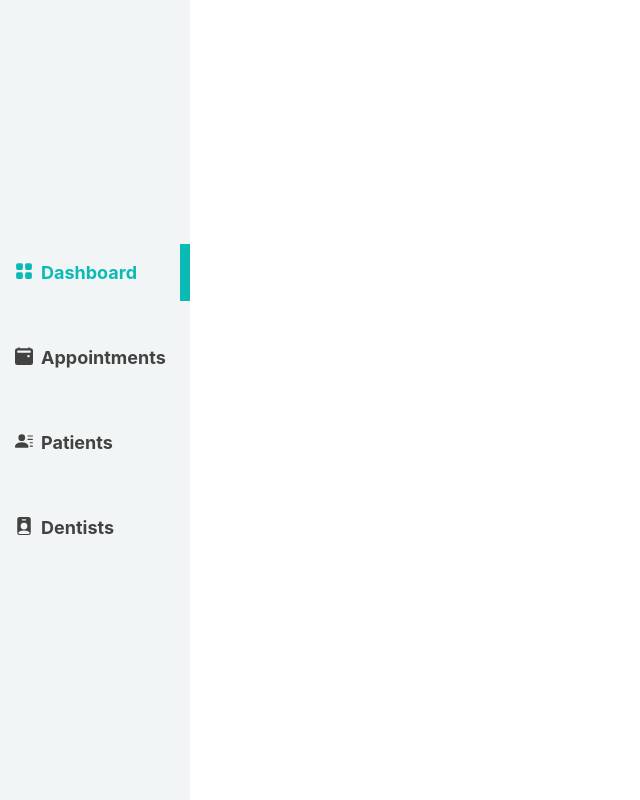
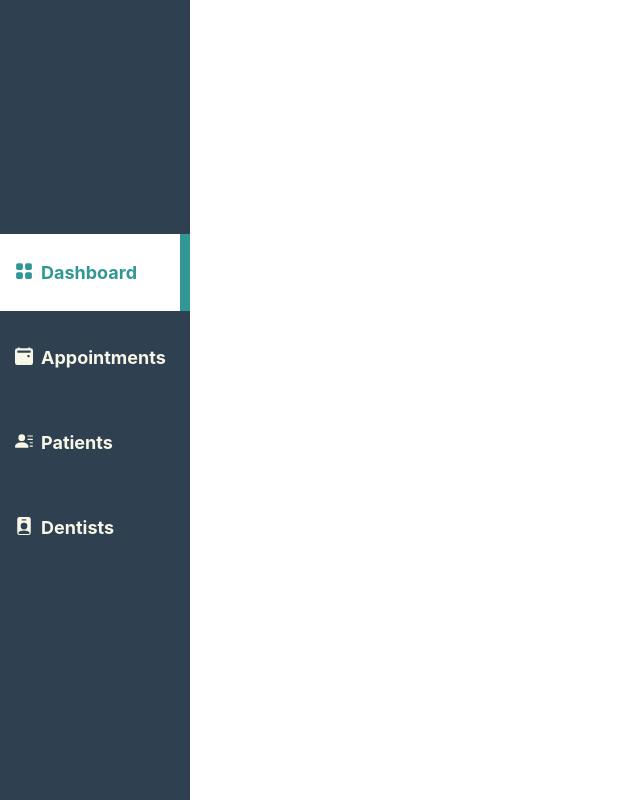
Before and after one commit to abigail221b/dentalClinic_frontend, a React (Create React App) app: page / in a window 1280 px wide. Shown: the whole page, without its empty margins (0-640 px from the left). Built offline with nearby package versions, Linux system fonts and the light colour scheme.

Commit message:
Update sidebar style

```diff
--- a/src/components/Sidebar.js
+++ b/src/components/Sidebar.js
@@ -10,7 +10,7 @@ function Sidebar() {
 
     return (
         <Flex style={styles.sidebar}>
-            <Stack gap="7">
+            <Stack>
                 <SidebarLink
                     dashboard={dashboards.DASHBOARD}
                     icon={<BsGridFill />}
@@ -55,22 +55,23 @@ const styles = {
         height: "100vh",
         flexDirection: "column",
         justifyContent: "center",
-        backgroundColor: "#f2f5f5",
-        color: "#434242"
+        backgroundColor: "#2f4050",
+        color: "#F7F6E7"
     },
     icon: {
         position: "relative",
         top: "-2px"
     },
     link: {
-        padding: "15px",
+        padding: "25px 15px",
         gap: "7px",
         fontSize: "large",
         fontWeight: "bold"
     },
     selectedLink: {
-        color: "#0abab5",
-        borderRight: "10px solid #0abab5"
+        color: "#319795",
+        backgroundColor: "white",
+        borderRight: "10px solid #319795"
     }
 };
 
```
